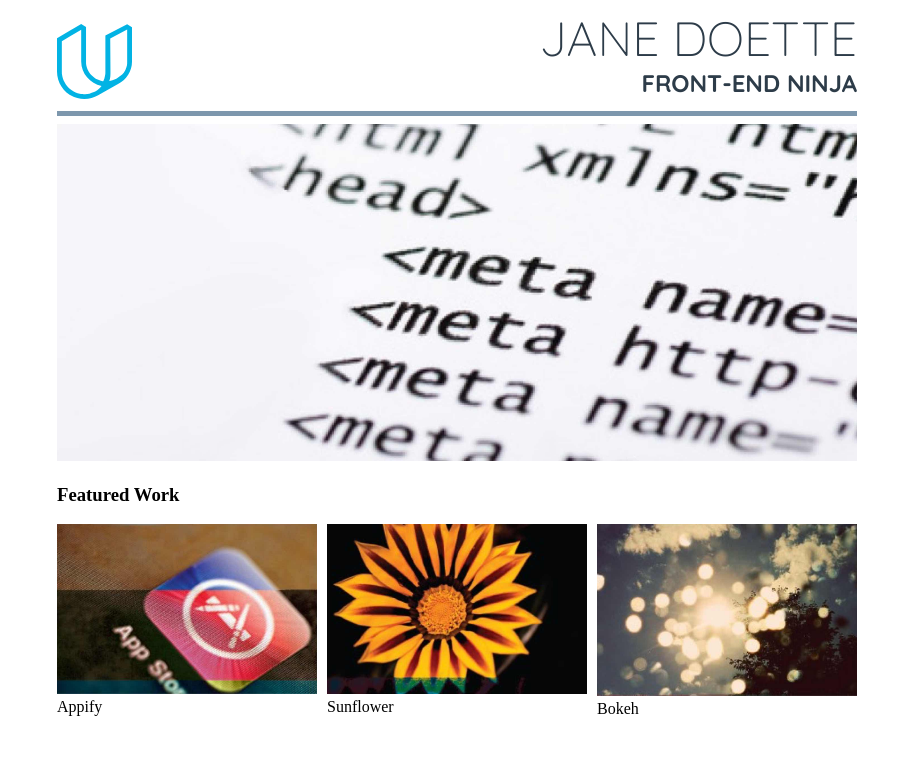
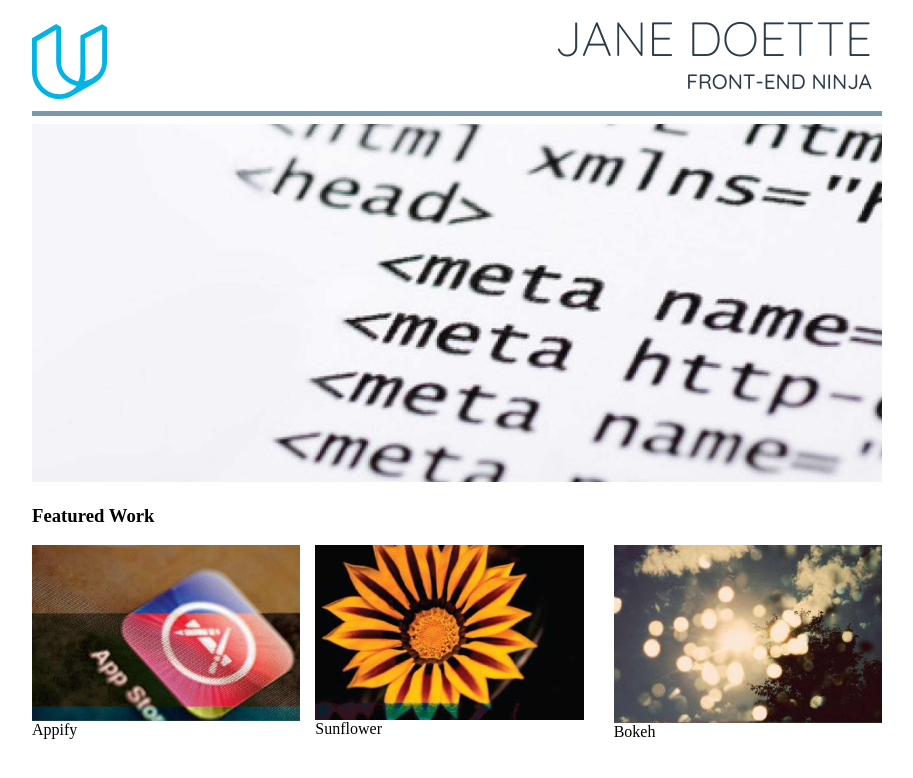
Before and after one commit to savagewebdev/Project-Portfolio, a plain HTML site: page index.html in a window 1280 px wide. Shown: the whole page, without its empty margins (183-1096 px from the left). Drawn offline with Linux system fonts and the light colour scheme.

Commit message:
Further tinkering

```diff
--- a/css/main.css
+++ b/css/main.css
@@ -6,7 +6,7 @@
 }
 
 .container {
-	max-width: 800px;
+	max-width: 850px;
 	justify-content: center;
 	margin: 0 auto;
 }
@@ -20,6 +20,7 @@
 }
 
 .header__outer {
+	margin-right: 10px;
 	text-transform: uppercase;
 	text-align: right;
 	font-family: 'Quicksand', sans-serif;
@@ -32,8 +33,10 @@ h1 {
 	margin: 0;
 }
 
-h2.header__subtitle {
+h2 {
 	margin: 0;
+	font-weight: 500;
+	font-size: 1.3em;
 }
 
 
@@ -44,11 +47,11 @@ hr {
 
 .markup {
 	height: auto;
-	max-width: 800px;
+	max-width: 850px;
 }
 
 .featured__work {
-	max-width: 800px;
+	max-width: 850px;
 	height: 100%;
 }
 
@@ -58,16 +61,18 @@ hr {
 	display: flex;
 	padding: 0;
 	margin: 0;
+	max-width: 850px;
 }
 
 .photos {
 	height: auto;
-	max-width: 260px;
+	max-width: 268.33px;
 	display: calc((100% - 10px)/3);
+	float: left;
 }
 
 .item__one, .item__two {
-	margin-right: 10px;
+	margin-right: 15px;
 }
 
 .item__three {
```
